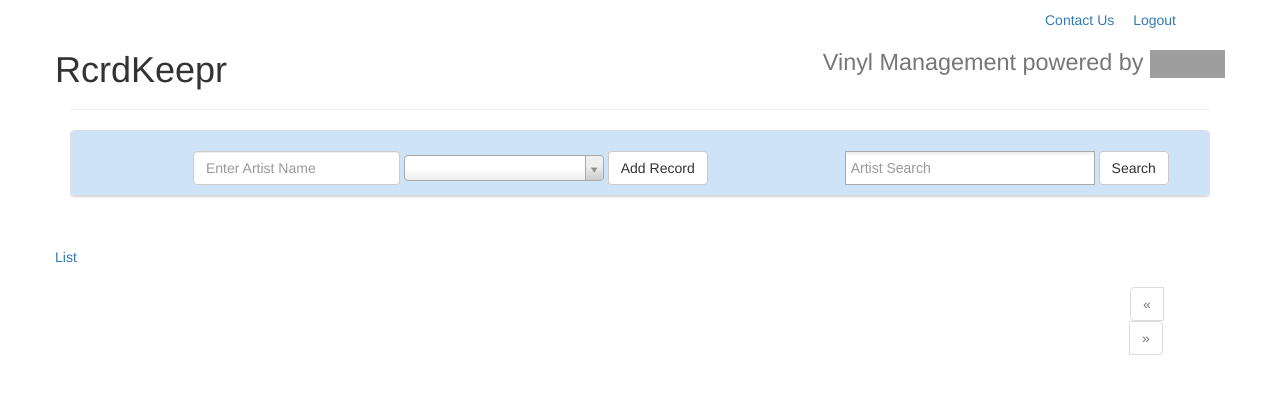
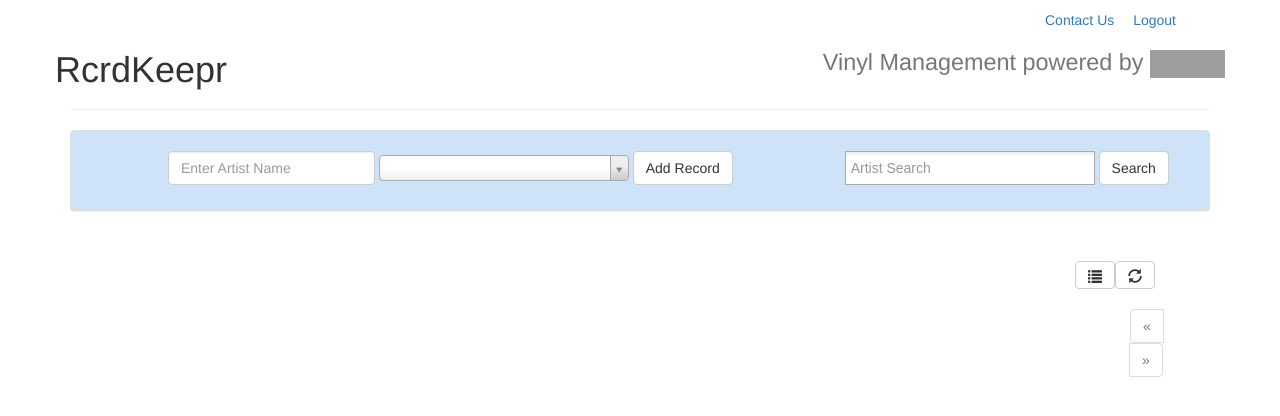
Before and after one commit to justinrsmith/RcrdKeeper, a Flask app: page /home in a window 1280 px wide. Shown: the top 416 px of the page. Run offline with Flask 2, Linux system fonts and the light colour scheme; the visitor is signed in with stand-in values (Sample User, id 1); data that the repository does not hold is empty; parts of the project's set-up code (start-up, migrations or seed data) failed here and were passed over; some libraries are stand-ins or nearby versions; grey boxes are pictures that could not be loaded.

Commit message:
html inheritance tweaks, functionality for refresh in page, list view

```diff
--- a/rcrdkeepr/static/rcrd-styles.css
+++ b/rcrdkeepr/static/rcrd-styles.css
@@ -81,3 +81,16 @@
   padding: 10px;
   margin-left: 10px;
 }
+
+.list_view {
+  float: right;
+}
+
+.view_holder {
+  padding-right: 0px;
+}
+
+.refresh_holder {
+  padding-left: 0px;
+  padding-right: 0px;
+}
--- a/rcrdkeepr/templates/base.html
+++ b/rcrdkeepr/templates/base.html
@@ -26,6 +26,35 @@
     </div>
     <body>
         <div class="messages"></div>
+            <div class="panel panel-default">
+                <div class="panel-heading">
+                    <div class="input_data row">
+                        <div class="record_input col-md-8">
+                            <center>
+                                <form class="new_record form-inline" action="/submit" method="post" role="form">
+                                    <div class="form-group">
+                                        <input type="text" class="form-control" id="artist" name="artist" placeholder="Enter Artist Name">
+                                    </div>
+                                    <div class="form-group">
+                                        <input type="hidden" id="album" name="album">
+                                        <!--<input type="text" class="form-control" id="album" name="album" placeholder="Enter Album Name">-->
+                                    </div>
+                                    <button type="submit" class="sub btn btn-default">Add Record</button>
+                                </form>
+                            </center>
+                        </div>
+                        <div class="col-md-4">
+                            <select id="record_search" multiple="true" placeholder="Artist Search">
+                                <option></option>
+                                {% for a in artist %}
+                                <option>{{ a.artist }}</option>
+                                {% endfor %}
+                            </select>
+                            <a class="search btn btn-default">Search</a>
+                        </div>
+                    </div>
+                </div>
+            </div>
         	{% block content %}
         	{% endblock %}
     </body>
--- a/rcrdkeepr/templates/get_records.html
+++ b/rcrdkeepr/templates/get_records.html
@@ -1,3 +1,5 @@
+
+
 <div class="col-md-8 col-md-offset-2">
 	<table class="table table-condensed list">
 		<tr>
--- a/rcrdkeepr/templates/home.html
+++ b/rcrdkeepr/templates/home.html
@@ -1,3 +1,4 @@
+<div class="uber_hack">
 	{% extends 'base.html' %}
 	    {% block content %}
 		    {% if succ %}
@@ -8,38 +9,12 @@
 		        </div>
 		    {% endif %}
 
-	    <div class="panel panel-default">
-		    <div class="panel-heading">
-		        <div class="input_data row">
-			        <div class="record_input col-md-8">
-			            <center>
-			                <form class="new_record form-inline" action="/submit" method="post" role="form">
-			                    <div class="form-group">
-			                        <input type="text" class="form-control" id="artist" name="artist" placeholder="Enter Artist Name">
-			                    </div>
-			                    <div class="form-group">
-			                    	<input type="hidden" id="album" name="album">
-			                        <!--<input type="text" class="form-control" id="album" name="album" placeholder="Enter Album Name">-->
-			                    </div>
-			                    <button type="submit" class="sub btn btn-default">Add Record</button>
-			                </form>
-			            </center>
-			        </div>
-			        <div class="col-md-4">
-			            <select id="record_search" multiple="true" placeholder="Artist Search">
-			                <option></option>
-			                {% for a in artist %}
-			                <option>{{ a.artist }}</option>
-			                {% endfor %}
-			            </select>
 
-			            <a class="search btn btn-default">Search</a>
-			        </div>
-		        </div>
-		    </div>
+		    <div class="col-md-1 col-md-offset-10 view_holder"></div>
+		    <div class="col-md-1 refresh_holder">
+		    	<button class=" btn btn-default btn-ms refresh"><span class="glyphicon glyphicon-refresh"></span></button>
 		    </div>
 	        <div class="albums row">
-        		<a class="list_view">List</a>
 	 				{% include 'records.html' %}
 	        </div>
 	        <div class="col-md-1 col-md-offset-11">
@@ -53,4 +28,13 @@
 		            </ul>
 		        </div>
 	        </div>
+</div>
+	<script type="text/javascript">
+		$(document).ready(function(){
+			$('.view_holder').empty()
+			$('.view_holder').append('<button type="button" class="list_view btn btn-default btn-ms"> \
+		    		<span class="glyphicon glyphicon-list"></span> \
+		    	</button>')
+		})
+	</script>
 	    {% endblock %}
--- a/rcrdkeepr/templates/login.html
+++ b/rcrdkeepr/templates/login.html
@@ -5,6 +5,7 @@
         $(document).ready(function(){
             $('#logout').hide()
         })
+        $('.panel').remove()
     </script>
 
     {% if error %}
--- a/rcrdkeepr/templates/rcrdkeepr-js.js
+++ b/rcrdkeepr/templates/rcrdkeepr-js.js
@@ -67,8 +67,7 @@ $(document).ready(function(){
 $(document).ready(function(){
     $("#album").select2({
         data:[
-        ],
-        width: '200px'
+        ]
     })
 })
 
@@ -190,11 +189,38 @@ $('.pagination .disabled a, .pagination .active a').on('click', function(e) {
     e.preventDefault()
 })
 
-$('.list_view').click(function(e){
+$(document).on('click', '.list_view', function(e){
+    e.preventDefault()
+
+    $.get('/list_records', function(data){
+        $('.albums').empty()
+        $('.albums').append(data)
+        $(document).ready(function(){
+            $('.view_holder').empty()
+            $('.view_holder').append('<button type="button" class="grid_view btn btn-default btn-ms"> \
+                    <span class="glyphicon glyphicon-th"></span> \
+                </button>')
+        })
+    })
+})
+
+$(document).on('click', '.grid_view', function(e){
     e.preventDefault()
 
     $.get('/get_records', function(data){
-        console.log(data)
+        $('.albums').empty()
+        $('.albums').append(data)
+        $('.view_holder').empty()
+        $('.view_holder').append('<button type="button" class="list_view btn btn-default btn-ms"> \
+                <span class="glyphicon glyphicon-list"></span> \
+            </button>')
+    })
+})
+
+$(document).on('click', '.refresh', function(e){
+    e.preventDefault()
+
+    $.get('/get_records', function(data){
         $('.albums').empty()
         $('.albums').append(data)
     })
--- a/rcrdkeepr/views.py
+++ b/rcrdkeepr/views.py
@@ -163,13 +163,24 @@ def search_records(artist):
 
     selection = list(records.filter(
         {'artist':artist, 'user':g.user}).order_by(
-                    'artist').limit(10).run(g.rdb_conn))
+                    'artist').limit(16).run(g.rdb_conn))
 
     return render_template('records.html',
                             selection=selection)
 
+
 @app.route('/get_records', methods=['GET'])
 def get_records():
+
+    selection = list(records.filter({'user': g.user}).order_by(
+                    'artist').limit(16).run(g.rdb_conn))
+
+    return render_template('records.html',
+                            selection=selection)
+
+
+@app.route('/list_records', methods=['GET'])
+def list_records():
 
     selection = list(records.filter(
         {'user':g.user}).order_by(
```
Lines whose indentation alone changed are shown as unchanged.
